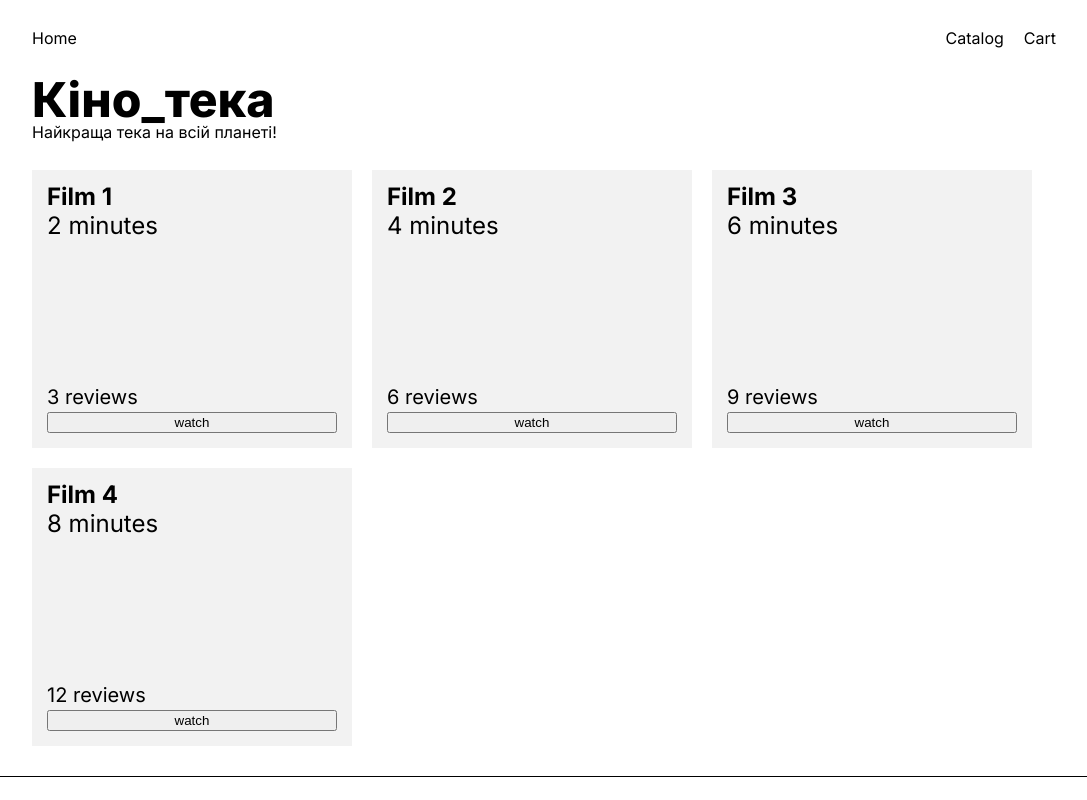
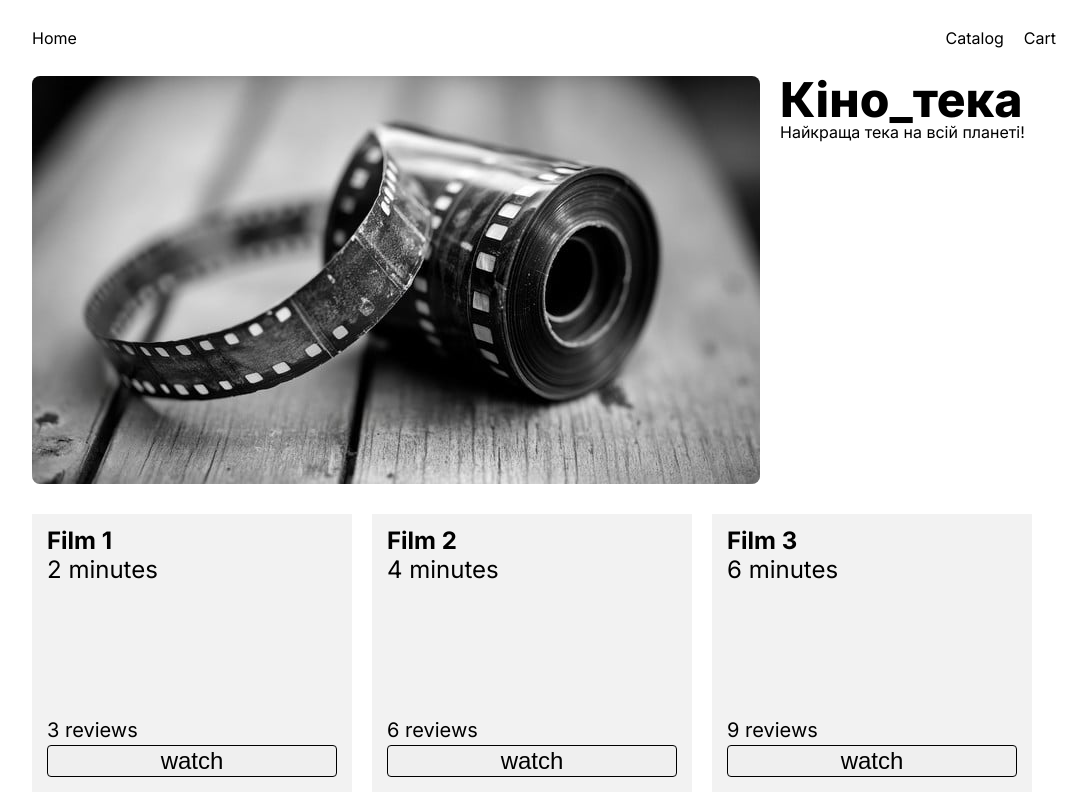
Before and after one commit to zakhar-e-to-1000/web_labs, a React (Vite) app in the folder my-app/: page / in a window 1280 px wide. Shown: the top 800 px of the page, without its empty margins (96-1183 px from the left). Built offline with nearby package versions, Linux system fonts and the light colour scheme.

Commit message:
update: added home image

```diff
--- a/my-app/src/components/Card.module.css
+++ b/my-app/src/components/Card.module.css
@@ -21,6 +21,12 @@
     margin-top: auto;
 }
 
+.card__buy {
+    font-size: 24px;
+    border-radius: 4px;
+    border: 1px solid black;
+}
+
 .card__buy:hover {
     background-color: red;
     color: white;
--- a/my-app/src/components/Container.jsx
+++ b/my-app/src/components/Container.jsx
@@ -1,4 +1,4 @@
-import styles from './Сontainer.module.css'
+import styles from './Container.module.css'
 
 function Container({ children, className }) {
     let class_string = styles.container;
--- a/my-app/src/components/Сontainer.module.css
+++ b/my-app/src/components/Container.module.css
@@ -1,4 +1,6 @@
 .container {
     max-width: 1024px;
     margin: 0 auto;
+    padding-left: 30px;
+    padding-right: 30px;
 }
--- a/my-app/src/containers/Home.jsx
+++ b/my-app/src/containers/Home.jsx
@@ -7,8 +7,13 @@ function Home() {
         title={`Film ${num}`} duration={num * 2} reviews={num * 3} />)
     return <main>
         <Container>
-            <h1 className={styles.home__title}>Кіно_тека</h1>
-            <p>Найкраща тека на всій планеті!</p>
+            <div className={styles.home_flex}>
+                <img src="src/assets/vintage-film-roll-stockcake.jpg" />
+                <div>
+                    <h1 className={styles.home__title}>Кіно_тека</h1>
+                    <p>Найкраща тека на всій планеті!</p>
+                </div>
+            </div>
             <ul className={styles.film_view}>{films}</ul>
         </Container>
     </main>
--- a/my-app/src/containers/Home.module.css
+++ b/my-app/src/containers/Home.module.css
@@ -9,3 +9,18 @@
     font-size: 48px;
     font-weight: 800;
 }
+
+.home_flex {
+    display: flex;
+    flex-direction: row;
+    gap: 20px;
+}
+
+.home_flex>img {
+    max-width: 100%;
+    min-width: 0;
+    height: auto;
+    border-radius: 8px;
+    /* flex-basis: 728px; */
+    /* flex-shrink: 2; */
+}
```
Also changed, not shown: my-app/src/assets/vintage-film-roll-stockcake.jpg (added).
